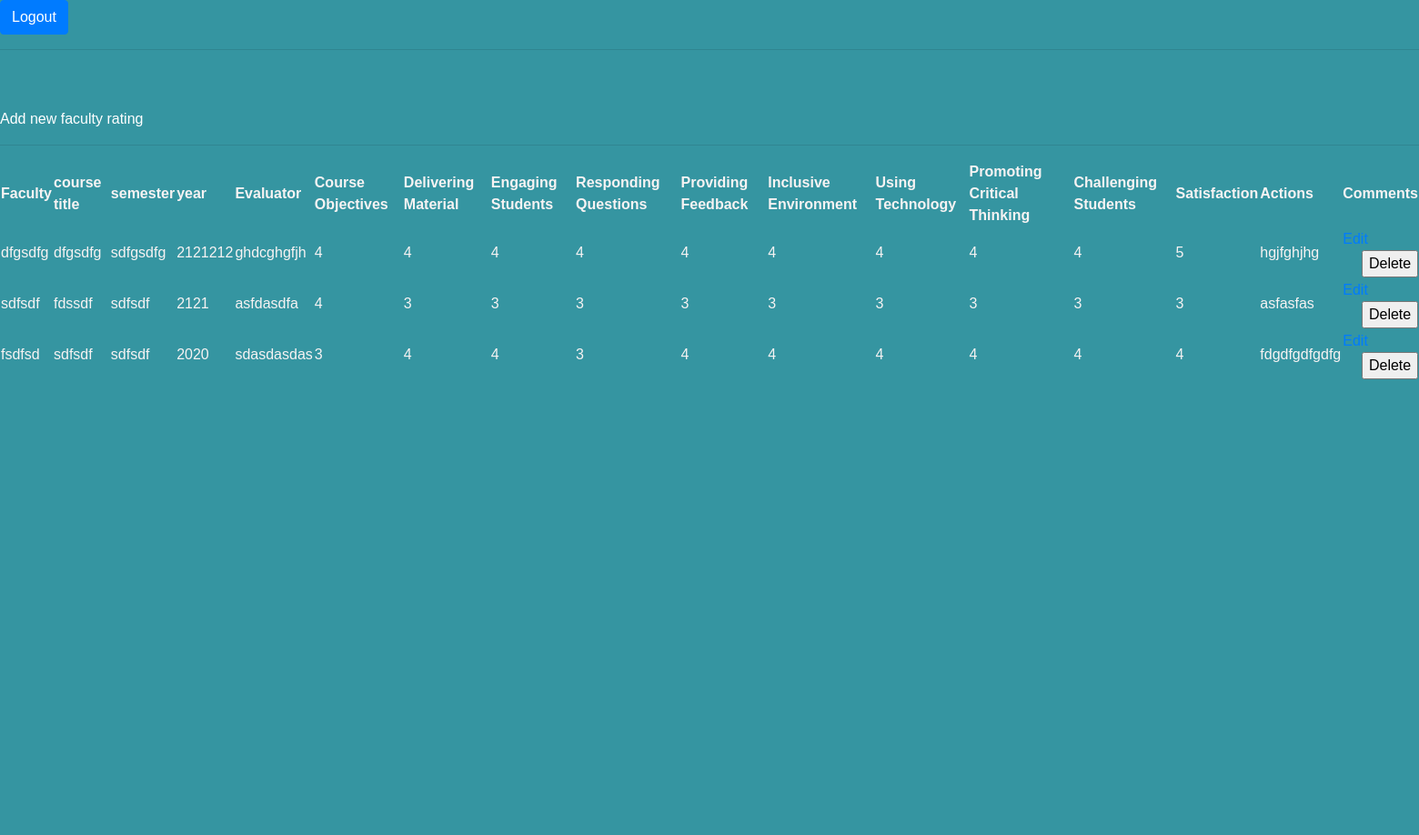
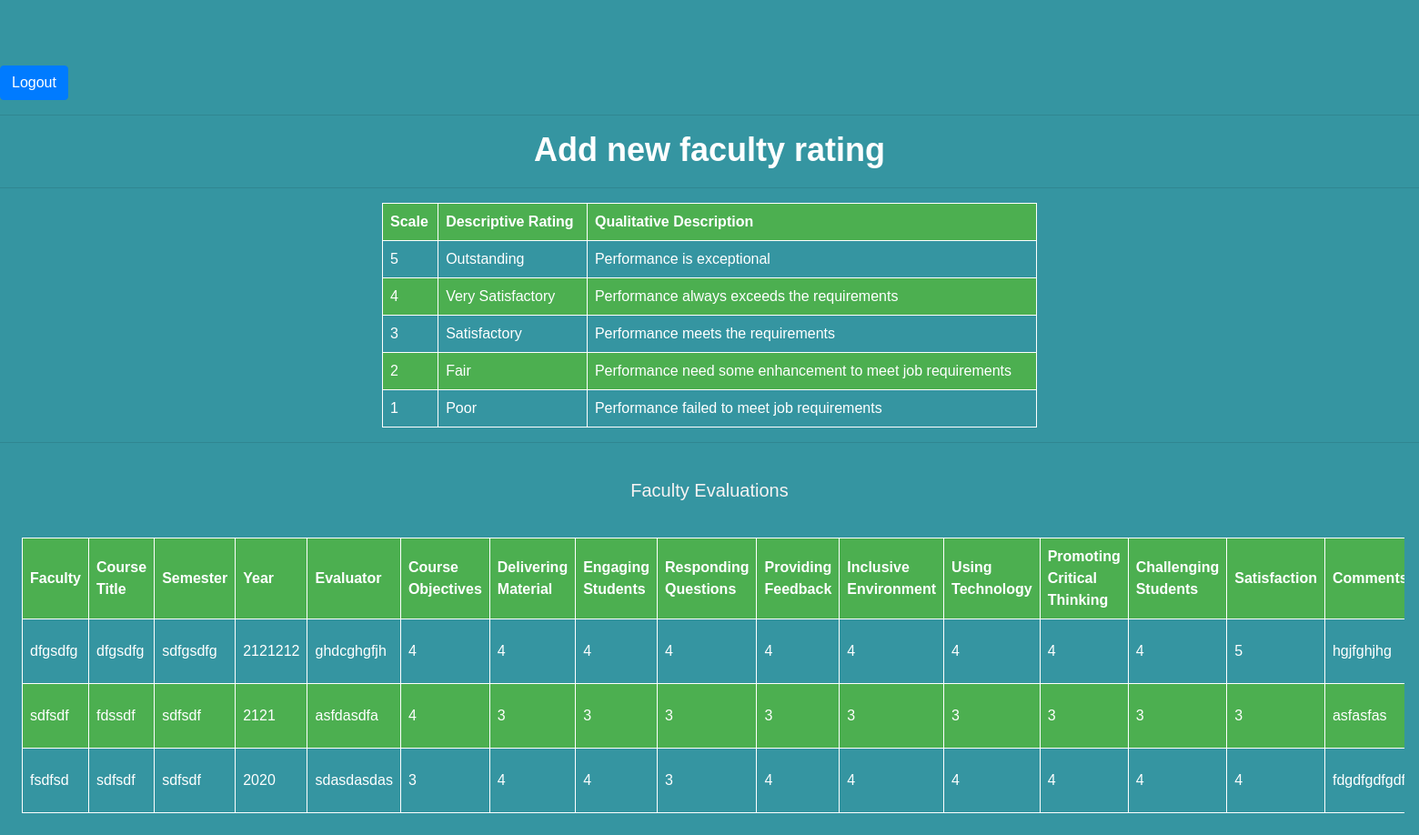
Before and after one commit to johnxiler/Backend-Templates, a Django app: page /evaluation_list/ in a window 1560 px wide. Shown: the whole page at 91% size. Before the commit the page ends 417 px from the top, so only its background shows below. Run offline with Django 3.2, Linux system fonts and the light colour scheme; data comes from the database, SQL or seed files in the repository; both versions use the stored data as it was after the commit; some libraries are stand-ins or nearby versions.

Commit message:
edited some files

```diff
--- a/app1/models.py
+++ b/app1/models.py
@@ -35,7 +35,11 @@ class CourseEvaluation(models.Model):
     critical_thinking = models.IntegerField()
     motivation = models.IntegerField()
     satisfaction = models.IntegerField()
-    comments = models.TextField(blank=True)
+    comments = models.CharField(max_length=200)
+
+    @property
+    def total_average(self):
+        return sum([self.communication, self.delivery, self.engagement, self.responsiveness, self.feedback, self.inclusiveness, self.technology, self.critical_thinking, self.motivation, self.satisfaction]) / 10
 
     def __str__(self):
         return f"{self.course_title} - {self.faculty_member} ({self.semester} {self.year})"
--- a/app1/templates/evaluation_list.html
+++ b/app1/templates/evaluation_list.html
@@ -1,16 +1,111 @@
 {% extends 'home.html' %}
 {%block content %}
+<style>
+  .table-container{
+    border-collapse: collapse;
+    width: 95rem;
+    margin:1.5rem;
+  }
+    table {
+        border-collapse: collapse;
+        width: 45rem;
+      }
 
-<a style="color:#fff;" href="{% url 'evaluation' %}">Add new faculty rating</a>
+      th,
+      td {
+        border: 1px solid white;
+        padding: 8px;
+        text-align: left;
+        color: #ffff;
+      }
+      .table-container {
+        overflow-x: auto;
+        overflow-y: auto;
+      }
+    th {
+      background-color: #4CAF50;
+    }
+    tr:nth-child(even) {
+      background-color: #4CAF50;
+    }
+    @media screen and (max-width: 12rem) {
+        table {
+          width: 25%;
+            margin-left:4rem;
+          }
+
+      th, td {
+        display: inline-block;
+      }
+      th {
+        text-align: center;
+        background-color: #4CAF50;
+        color: #fff;
+        font-size: 16px;
+        padding: 10px;
+      }
+      td {
+        border-bottom: 1px solid #ddd;
+      }
+      td::before {
+        content: attr(data-label);
+        float: left;
+        font-weight: bold;
+        text-transform: uppercase;
+      }
+    }
+</style>
+<center><h3><a style="color:#fff;" href="{% url 'evaluation' %}">Add new faculty rating</a></h3></center>
   <hr>
+  <center><div>
+    <table>
+        <thead>
+          <tr>
+            <th>Scale</th>
+            <th>Descriptive Rating</th>
+            <th>Qualitative Description</th>
+            </tr>
+        </thead>
+        <tbody>
+              <tr>
+                <td>5</td>
+                <td>Outstanding</td>
+                <td>Performance is exceptional</td>
+              </tr>
+              <tr>
+                <td>4</td>
+                <td>Very Satisfactory</td>
+                <td>Performance always exceeds the requirements</td>
+              </tr>
+              <tr>
+                <td>3</td>
+                <td>Satisfactory</td>
+                <td>Performance meets the requirements</td>
+              </tr>
+              <tr>
+                <td>2</td>
+                <td>Fair</td>
+                <td>Performance need some enhancement to meet job requirements</td>
+              </tr>
+              <tr>
+                <td>1</td>
+                <td>Poor</td>
+                <td>Performance failed to meet job requirements</td>
+              </tr>
+        </tbody>
+    </table>
+</div></center>
+<hr>
+<br>
+<center><h4>Faculty Evaluations</h4></center>
 <div class="table-container">
     <table>
       <thead>
         <tr>
           <th>Faculty</th>
-          <th>course title</th>
-          <th>semester</th>
-          <th>year</th>
+          <th>Course Title</th>
+          <th>Semester</th>
+          <th>Year</th>
           <th>Evaluator</th>
           <th>Course Objectives</th>
           <th>Delivering Material</th>
@@ -22,8 +117,10 @@
           <th>Promoting Critical Thinking</th>
           <th>Challenging Students</th>
           <th>Satisfaction</th>
+          <th>Comments</th>
+          <th>Total Average</th>
           <th>Actions</th>
-          <th>Comments</th>
+
         </tr>
       </thead>
       <tbody>
@@ -45,21 +142,30 @@
             <td>{{ evaluation.motivation }}</td>
             <td>{{ evaluation.satisfaction }}</td>
             <td>{{ evaluation.comments }}</td>
+            <td>{{ evaluation.total_average }}</td>
             <td>
-              <a href="{% url 'edit_evaluation' evaluation.pk %}">Edit</a>
-              <form method="post" action="{% url 'delete_evaluation' evaluation.pk %}">
+              <div><a style="color:white;" href="{% url 'edit_evaluation' evaluation.pk %}">Edit</a></div>
+              <form method="post" action="{% url 'delete_evaluation' evaluation.pk %}" id="delete-form">
                 {% csrf_token %}
-                <input type="submit" value="Delete">
-              </form>
+                <input type="button" value="Delete" onclick="showConfirm()">
+            </form>
             </td>
           </tr>
         {% empty %}
           <tr>
-            <td colspan="21">No survey ratings yet.</td>
+            <td colspan="11">No survey ratings yet.</td>
           </tr>
         {% endfor %}
       </tbody>
     </table>
-
-  </div>
+</div>
+<script>
+  function showConfirm() {
+      if (confirm("Are you sure you want to delete this evaluation?")) {
+          document.getElementById("delete-form").submit();
+      } else {
+          return false;
+      }
+  }
+</script>
 {% endblock %}
--- a/app1/templates/home.html
+++ b/app1/templates/home.html
@@ -14,14 +14,17 @@
     <link rel="stylesheet" href="{% static 'css/survey.css' %}">
   </head>
   <body>
+    <div>
+      <br>
+      {% if user.is_authenticated %}
+      Welcome, {{ request.user.username }}!
+      {% endif %}
+      <br>
+      </div>
+      <br>
     <a href="{% url 'logout' %}" class="btn btn-primary">Logout</a>
     <hr>
-    <div>
-    {% if user.is_authenticated %}
-    Welcome, {{ request.user.username }}!
-    {% endif %}
-    <br>
-    <br>
+
   {% block content %}
 
 
```
Also changed, not shown: app1/forms.py (+30 -30 lines), app1/static/css/evaluation.css (+12 -0 lines), app1/templates/evaluation.html (+57 -15 lines), app1/migrations/0004_courseevaluation_total_average_and_more.py (added), app1/migrations/0005_remove_courseevaluation_total_average_and_more.py (added), db.sqlite3.
